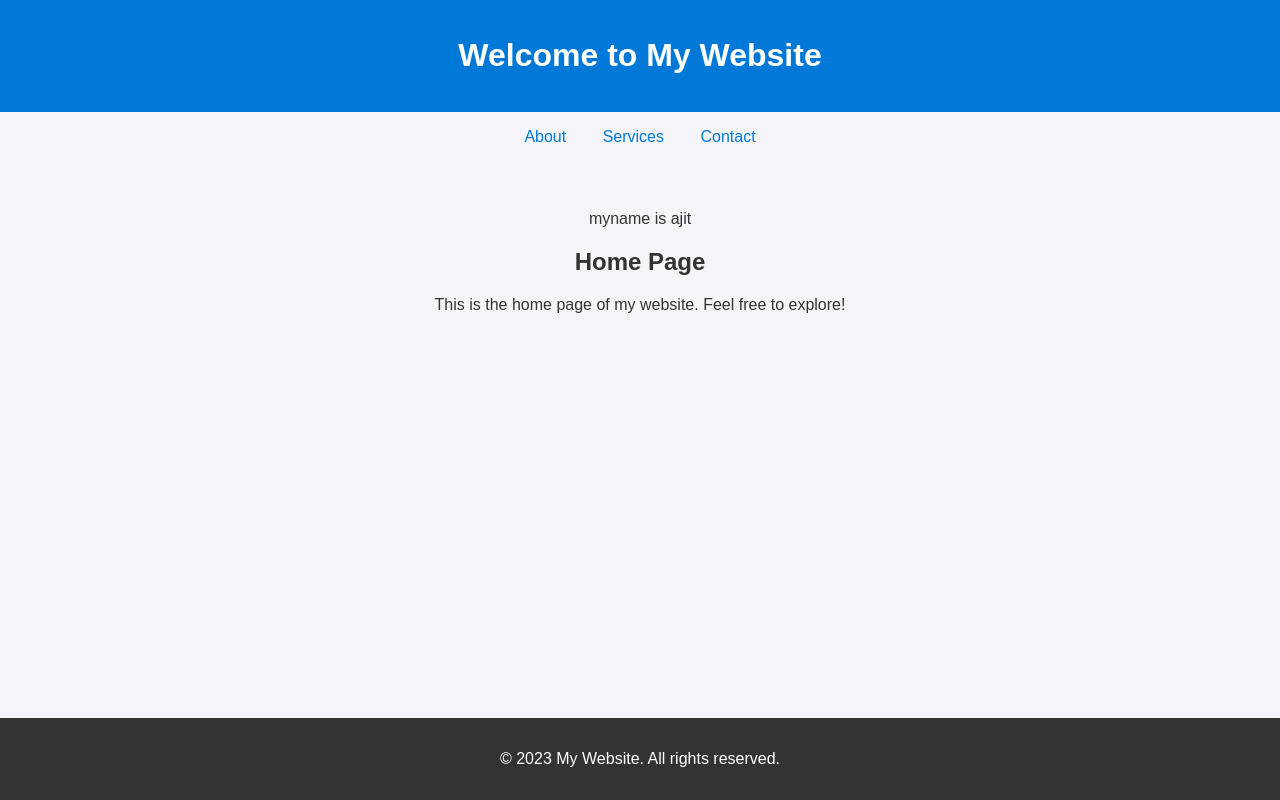
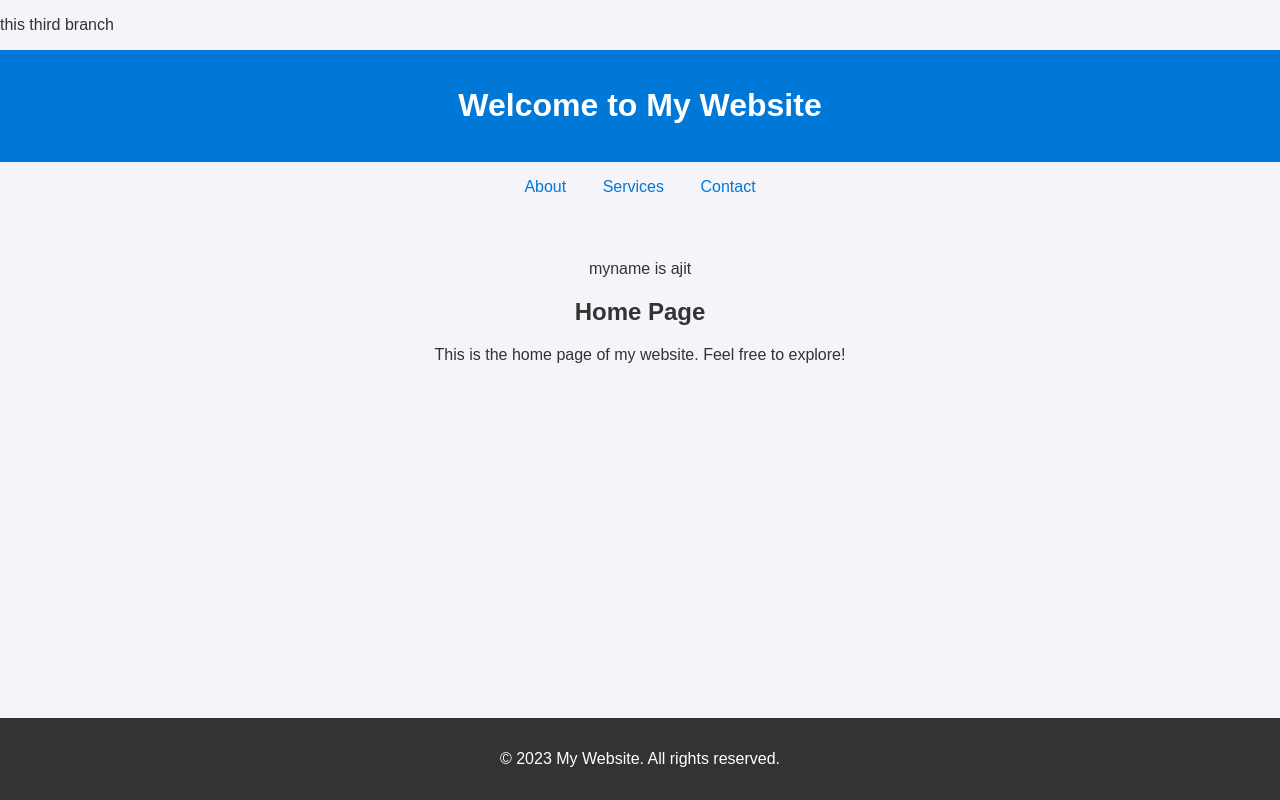
Before and after one commit to ajitmathpati/localRepo, a plain HTML site: page index.html in a window 1280 px wide. Drawn offline with Linux system fonts and the light colour scheme.

Commit message:
this is third branch

```diff
--- a/index.html
+++ b/index.html
@@ -10,6 +10,7 @@
 </head>
 
 <body>
+    <p>this third branch</p>
     <header>
         <h1>Welcome to My Website</h1>
     </header>
```
